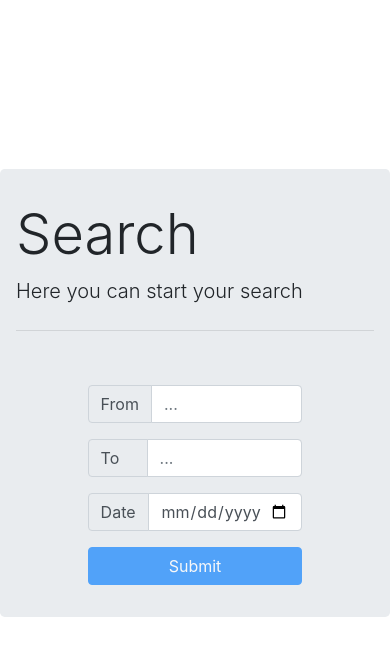
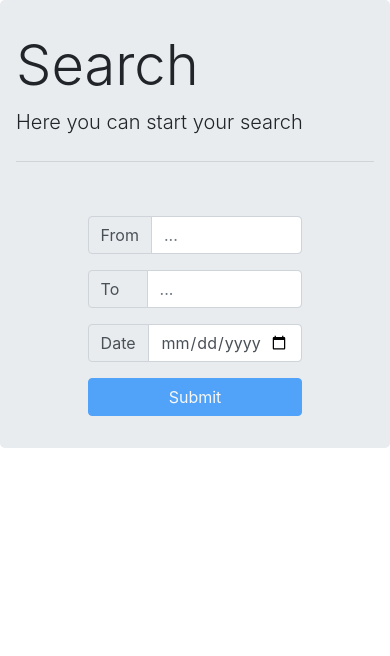
Before and after one commit to practicalgnome/flight-search-app, an Angular app: page / in a window 390 px wide. Shown: the top 656 px of the page. Built offline with nearby package versions, Linux system fonts and the light colour scheme.

Commit message:
style for mob fix

```diff
--- a/src/app/app.component.css
+++ b/src/app/app.component.css
@@ -52,6 +52,7 @@ button:disabled {
 
 @media only screen and (max-width: 600px) {
     .jumbotron {
+        position: initial;
         margin: 0 auto;
         max-width: 100%;
     }
```
